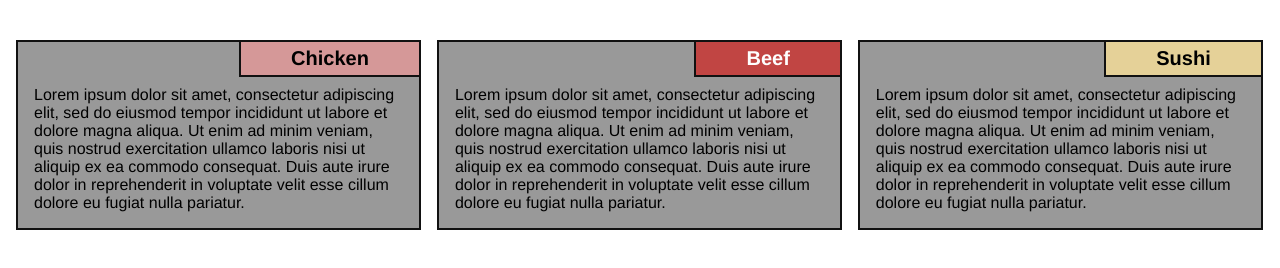
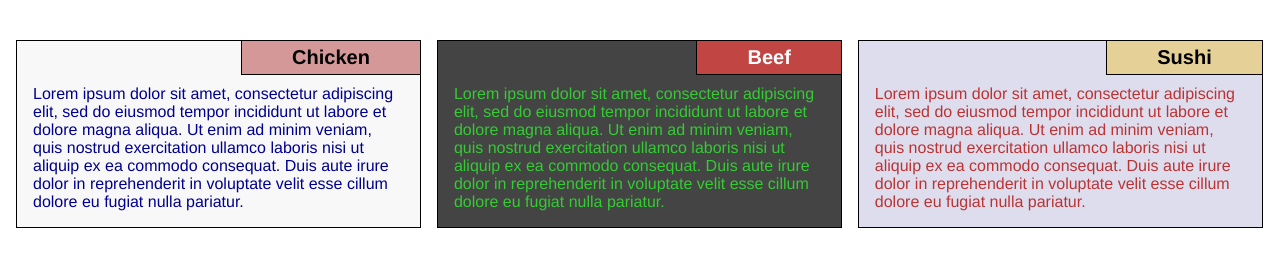
Before and after one commit to templewood/hcj, a plain HTML site: page module2/index.html in a window 1280 px wide. Shown: the part 70-338 px from the top of the page. Drawn offline with Linux system fonts and the light colour scheme.

Commit message:
Minor color changes in accordance with the specifications of module 2 assignment

```diff
--- a/module2/css/style.css
+++ b/module2/css/style.css
@@ -29,7 +29,7 @@ body {
 }
 
 .panel {
-	border: 2px solid #111111;
+	border: 1px solid #000000;
 	background-color: #999999;
 	position: relative;
 	padding: 2.75em 1em 1em 1em;
@@ -40,13 +40,19 @@ body {
 	font-size: 1.25em;
 	top: 0;
 	right: 0;
-	border-left: 2px solid #111111;
-	border-bottom: 2px solid #111111;
+	border-left: 1px solid #000000;
+	border-bottom: 1px solid #000000;
 	padding: 0.25em 2.5em;
 }
 
 .label-chiken {
 	background-color: #d59898;
+	color: #000000;
+}
+
+.panel-chiken {
+	background-color: #f8f8f8;
+	color: #000090;
 }
 
 .label-beef {
@@ -54,8 +60,19 @@ body {
 	color: #fefefe;
 }
 
+.panel-beef {
+	background-color: #444444;
+	color: #33cc33;
+}
+
 .label-sushi {
 	background-color: #e5d198;
+	color: #000000;
+}
+
+.panel-sushi {
+	background-color: #ddddee;
+	color: #bb3333;
 }
 
 @media only screen and (max-width:991px) {
--- a/module2/index.html
+++ b/module2/index.html
@@ -10,17 +10,17 @@
 <h1 class="header">Our Menu</h1>
 <div class="row">
 	<div class="column">
-		<div class="panel">
+		<div class="panel panel-chiken">
 			<h2 class="label label-chiken">Chicken</h2>Lorem ipsum dolor sit amet, consectetur adipiscing elit, sed do eiusmod tempor incididunt ut labore et dolore magna aliqua. Ut enim ad minim veniam, quis nostrud exercitation ullamco laboris nisi ut aliquip ex ea commodo consequat. Duis aute irure dolor in reprehenderit in voluptate velit esse cillum dolore eu fugiat nulla pariatur.
 		</div>
 	</div>
 	<div class="column">
-		<div class="panel">
+		<div class="panel panel-beef">
 			<h2 class="label label-beef">Beef</h2>Lorem ipsum dolor sit amet, consectetur adipiscing elit, sed do eiusmod tempor incididunt ut labore et dolore magna aliqua. Ut enim ad minim veniam, quis nostrud exercitation ullamco laboris nisi ut aliquip ex ea commodo consequat. Duis aute irure dolor in reprehenderit in voluptate velit esse cillum dolore eu fugiat nulla pariatur.
 		</div>
 	</div>
 	<div class="column">
-		<div class="panel">
+		<div class="panel panel-sushi">
 			<h2 class="label label-sushi">Sushi</h2>Lorem ipsum dolor sit amet, consectetur adipiscing elit, sed do eiusmod tempor incididunt ut labore et dolore magna aliqua. Ut enim ad minim veniam, quis nostrud exercitation ullamco laboris nisi ut aliquip ex ea commodo consequat. Duis aute irure dolor in reprehenderit in voluptate velit esse cillum dolore eu fugiat nulla pariatur.
 		</div>
 	</div>
```
